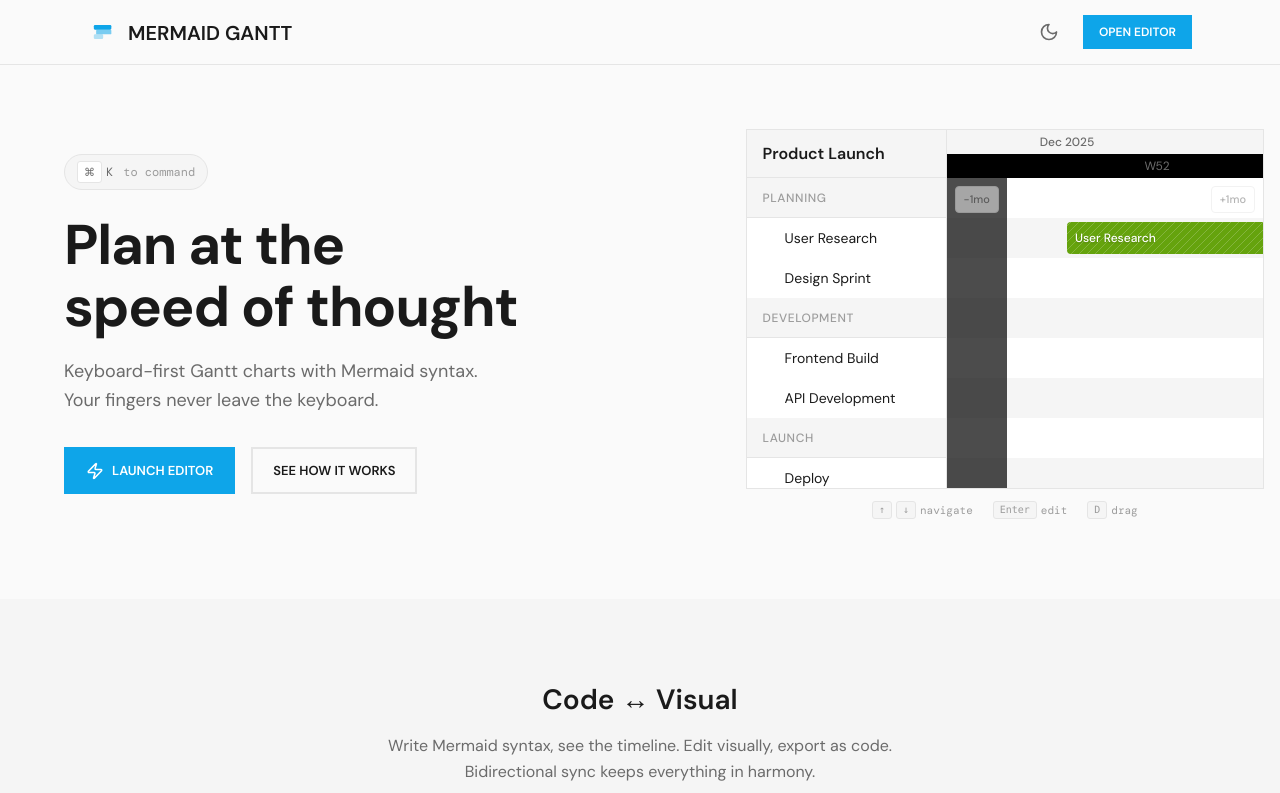
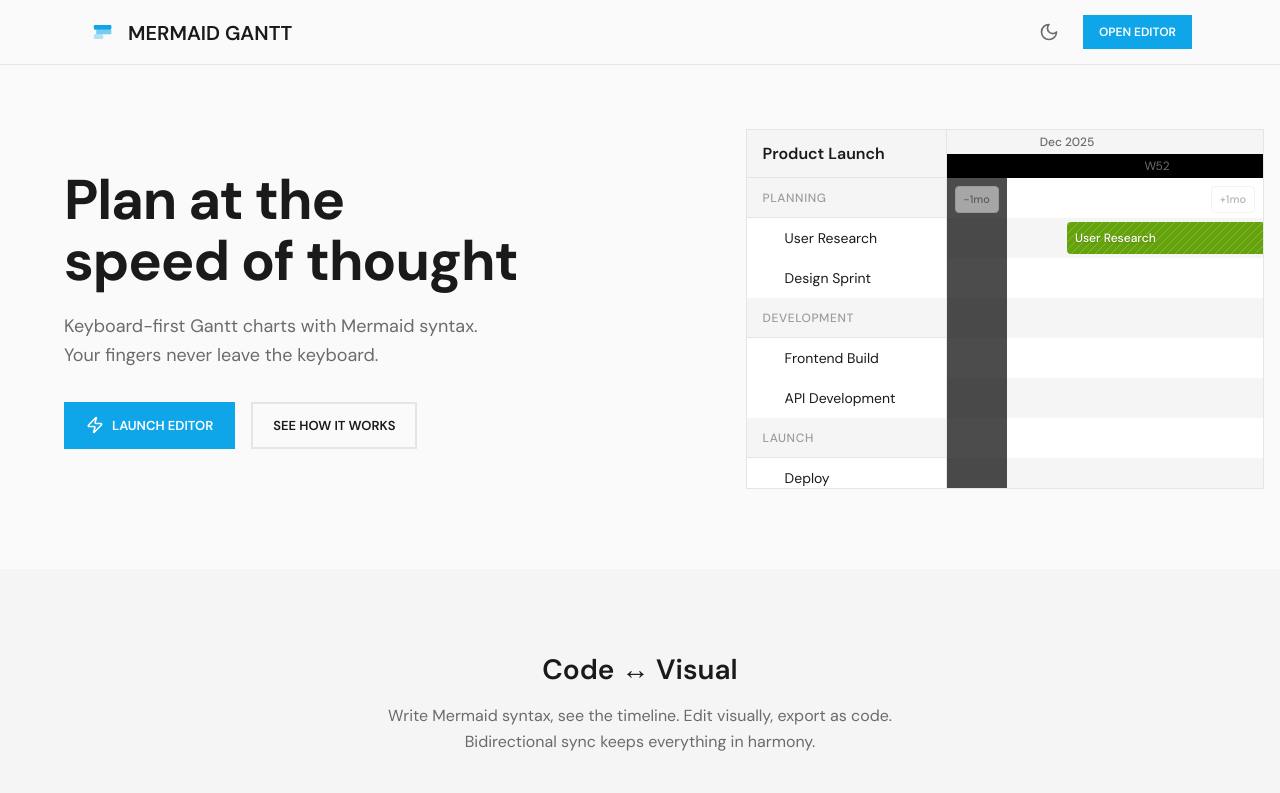
Before and after one commit to doublej/mermaid-gantt, a SvelteKit app: page / in a window 1280 px wide. Shown: the top 793 px of the page. Built offline with nearby package versions, Linux system fonts and the light colour scheme.

Commit message:
fix: remove keyboard hints from homepage

```diff
--- a/src/routes/+page.svelte
+++ b/src/routes/+page.svelte
@@ -69,10 +69,6 @@
 	<section class="hero">
 		<div class="hero-inner">
 			<div class="hero-left">
-				<div class="hero-badge">
-					<kbd>⌘</kbd><span>K</span>
-					<span class="badge-label">to command</span>
-				</div>
 				<h1 class="hero-title">
 					Plan at the<br />speed of thought
 				</h1>
@@ -90,11 +86,6 @@
 			</div>
 			<div class="hero-right">
 				<DemoChart interactive maxHeight="360px" />
-				<p class="hero-hint">
-					<span class="hint-group"><kbd>↑</kbd> <kbd>↓</kbd> navigate</span>
-					<span class="hint-group"><kbd>Enter</kbd> edit</span>
-					<span class="hint-group"><kbd>D</kbd> drag</span>
-				</p>
 			</div>
 		</div>
 	</section>
@@ -487,34 +478,6 @@
 		}
 	}
 
-	.hero-badge {
-		display: inline-flex;
-		align-items: center;
-		gap: 0.25rem;
-		margin-bottom: 1.5rem;
-		padding: 0.375rem 0.75rem;
-		background: var(--color-surface-elevated);
-		border: 1px solid var(--color-border);
-		border-radius: 9999px;
-		font-family: var(--font-family-mono);
-		font-size: 0.75rem;
-		color: var(--color-text-secondary);
-	}
-
-	.hero-badge kbd {
-		padding: 0.125rem 0.375rem;
-		background: var(--color-surface);
-		border: 1px solid var(--color-border);
-		border-radius: 3px;
-		font-family: var(--font-family-mono);
-		font-size: 0.6875rem;
-	}
-
-	.badge-label {
-		margin-left: 0.375rem;
-		color: var(--color-text-tertiary);
-	}
-
 	.hero-title {
 		font-family: var(--font-family-display);
 		font-size: clamp(2.25rem, 5vw, 3.5rem);
@@ -591,33 +554,6 @@
 
 	.hero-right {
 		position: relative;
-	}
-
-	.hero-hint {
-		margin-top: 0.75rem;
-		display: flex;
-		justify-content: center;
-		flex-wrap: wrap;
-		gap: 0.75rem 1.25rem;
-		font-family: var(--font-family-mono);
-		font-size: 0.6875rem;
-		color: var(--color-text-tertiary);
-	}
-
-	.hint-group {
-		display: inline-flex;
-		align-items: center;
-		gap: 0.25rem;
-		white-space: nowrap;
-	}
-
-	.hero-hint kbd {
-		padding: 0.1875rem 0.375rem;
-		background: var(--color-surface-elevated);
-		border: 1px solid var(--color-border);
-		border-radius: 3px;
-		font-size: 0.625rem;
-		line-height: 1;
 	}
 
 	/* Sections */
```
